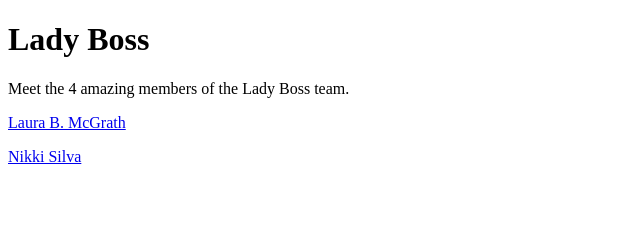
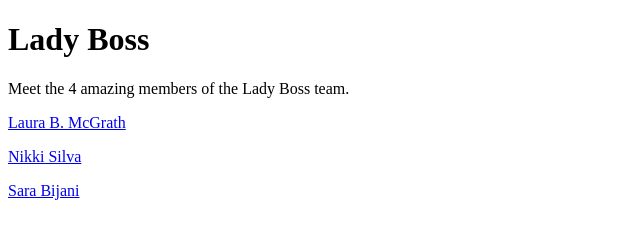
Before and after one commit to silvangold/ladyboss.github.io, a plain HTML site: page index.html in a window 1280 px wide. Shown: the whole page, without its empty margins (0-640 px from the left). Drawn offline with Linux system fonts and the light colour scheme.

Commit message:
Update index.html

```diff
--- a/index.html
+++ b/index.html
@@ -8,5 +8,6 @@
 <p>
 <a href="http://silvangold.github.io/ladyboss.github.io/nikki.html">Nikki Silva</a>
 </p>
+<p><a href="http://silvangold.github.io/ladyboss.github.io/sara.html">Sara Bijani</a></p>
 </body>
 </html>
```
